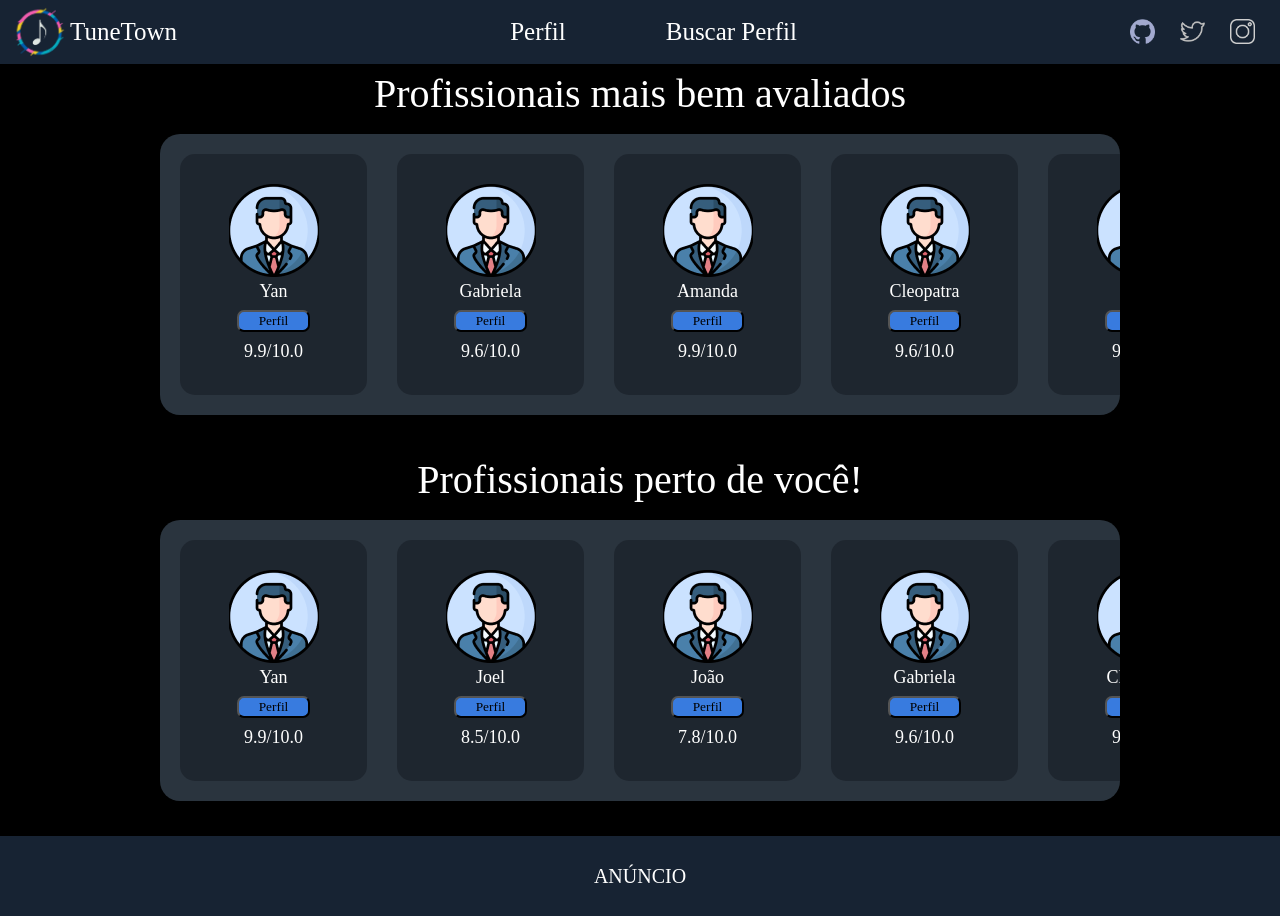
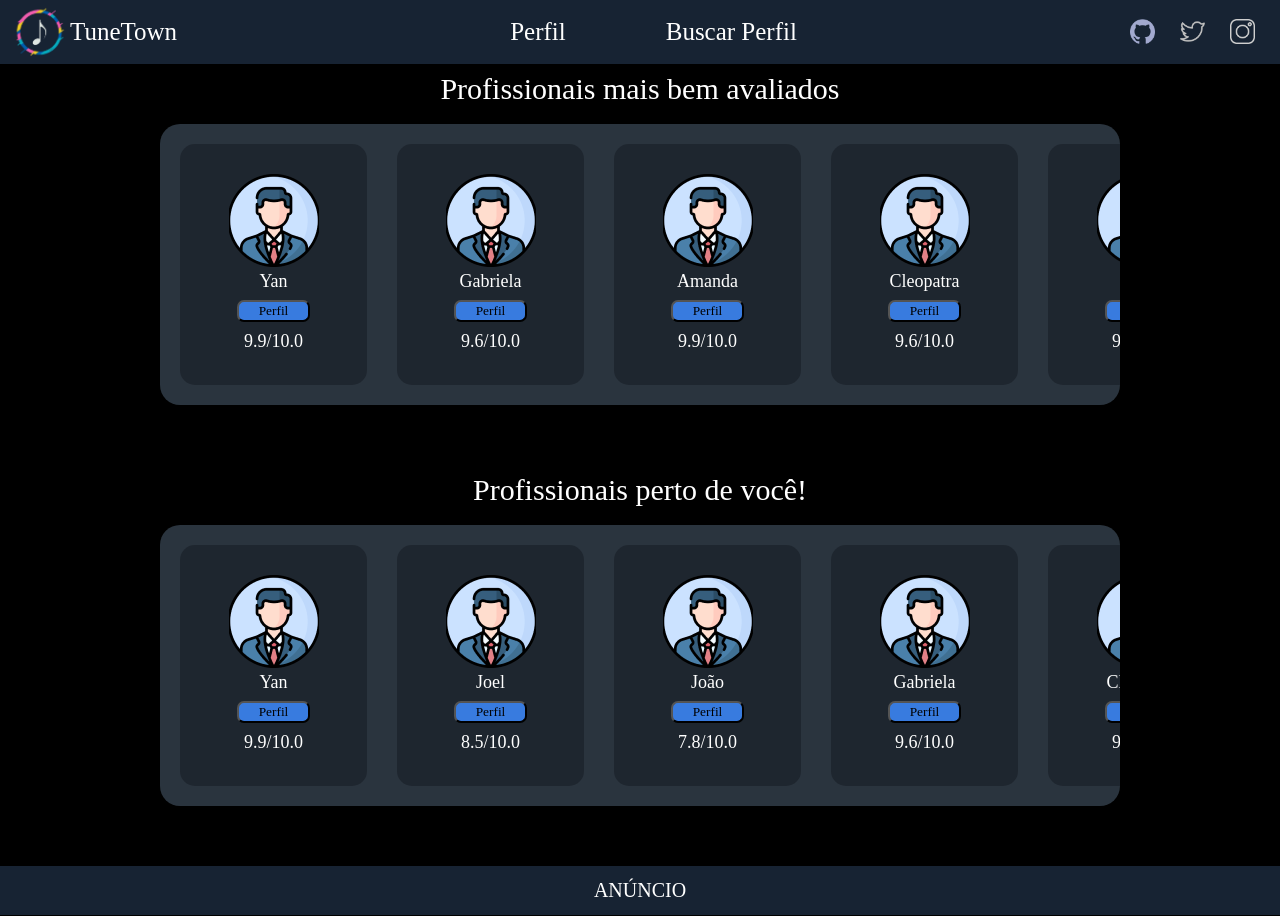
Before and after one commit to Yan-Fonseca/TuneTown, a Vue app: page /registro in a window 1280 px wide. Built offline with nearby package versions, Linux system fonts and the light colour scheme; a web font is replaced by a local one.

Commit message:
atualização home

```diff
--- a/src/components/Home/Home.vue
+++ b/src/components/Home/Home.vue
@@ -69,14 +69,15 @@ body {
 .avaliados,
 .perto {
   width: 75%;
-  margin-bottom: 15px; /* Adiciona um espaço entre os containers */
+  margin-bottom: 40px; /* Adiciona um espaço entre os containers */
   margin-top: 10px;
+
 }
 
 h1 {
   display: flex;
   justify-content: center;
-  font-size: 40px;
+  font-size: 30px;
   color: white;
 }
 </style>
--- a/src/components/HomeFooter/HomeFooter.vue
+++ b/src/components/HomeFooter/HomeFooter.vue
@@ -17,7 +17,7 @@
 
     .FooterBody{
         width: 100%;
-        height: 80px;
+        height: 49px;
         background: rgba(36, 56, 81, 0.64);
         font-family: 'Arapey', serif;
         display: flex;
```
